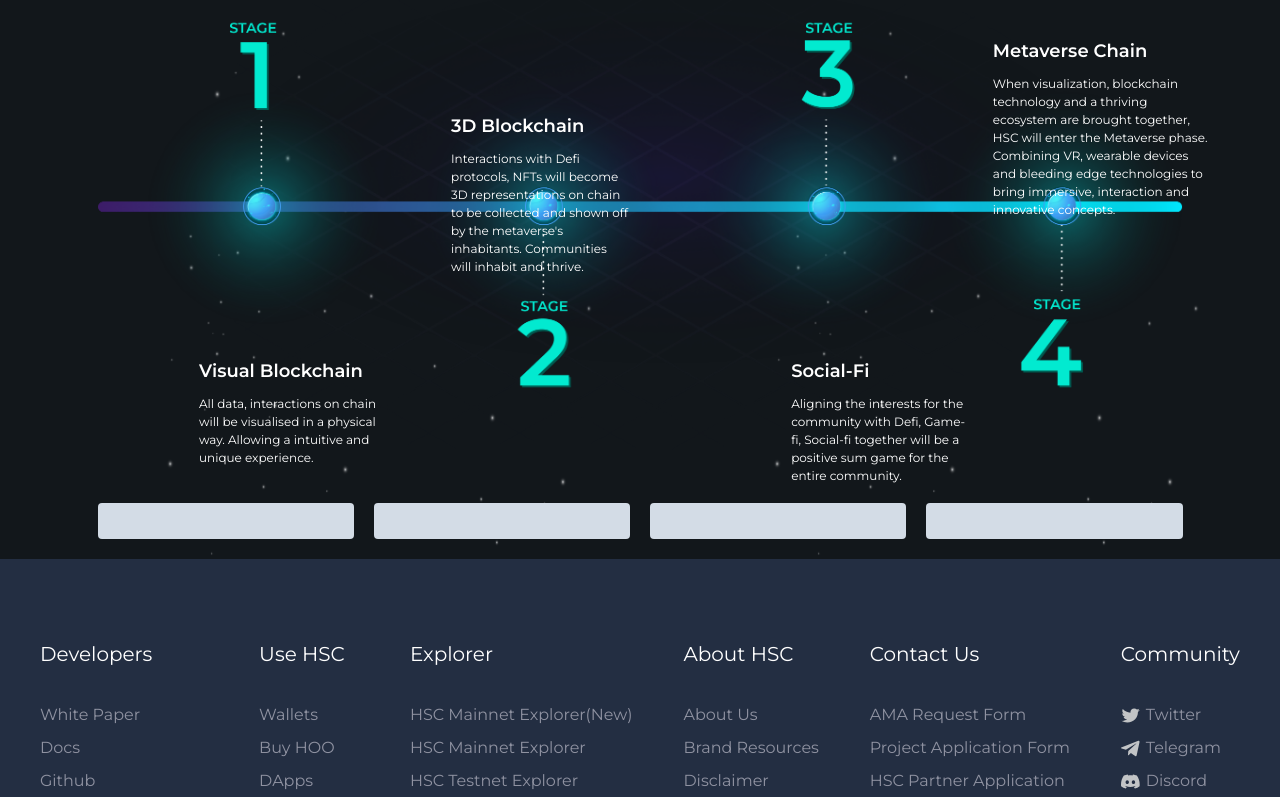
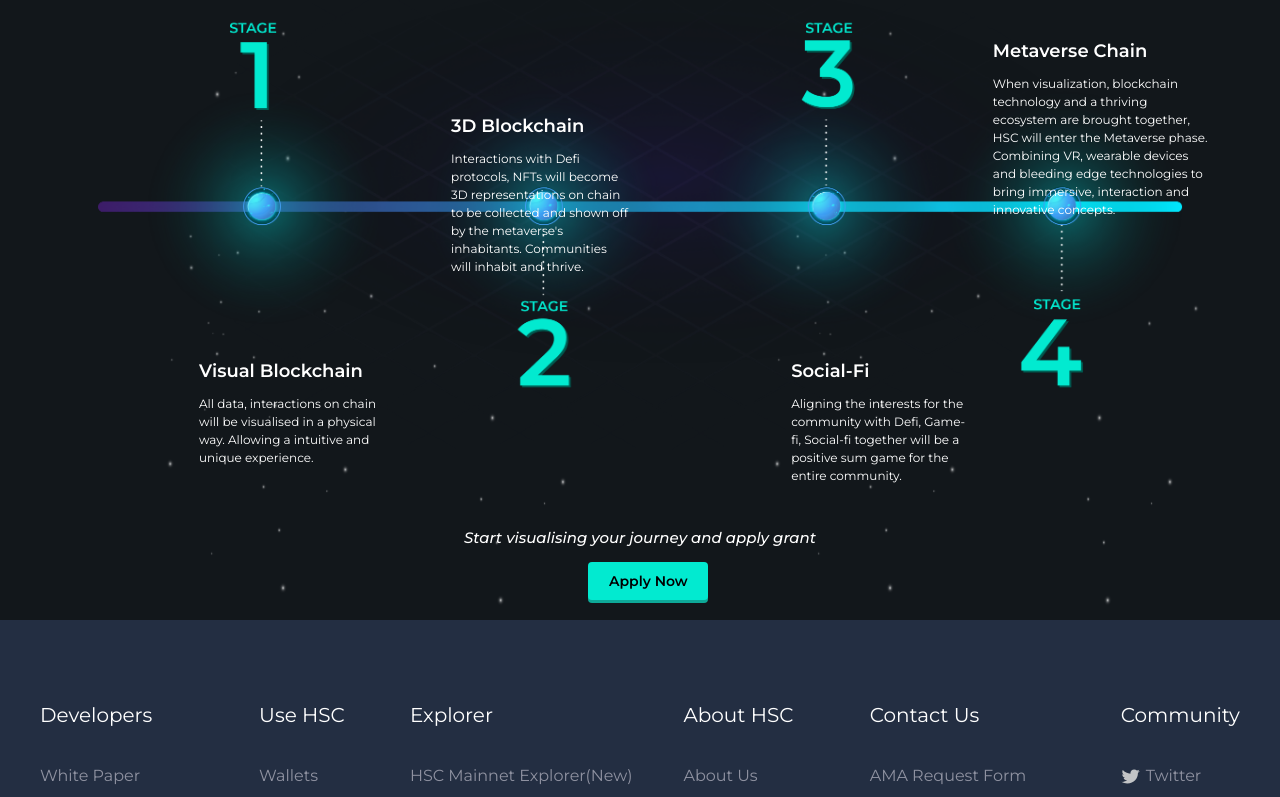
Before and after one commit to rizwanzaheer/hsc-revamp, a Vue app: page / in a window 1280 px wide. Shown: the part 1024-1821 px from the top of the page. Built offline with nearby package versions, Linux system fonts and the light colour scheme.

Commit message:
add the apply now button and paragraphs

```diff
--- a/src/pages/home/index.vue
+++ b/src/pages/home/index.vue
@@ -200,7 +200,7 @@
 
                 <!-- third row start -->
 
-                <el-col :span="21">
+                <!-- <el-col :span="21">
                     <el-row :gutter="20">
                         <el-col :span="6">
                             <div class="grid-content bg-purple"></div>
@@ -215,10 +215,28 @@
                             <div class="grid-content bg-purple"></div>
                         </el-col>
                     </el-row>
-                </el-col>
+                </el-col>-->
                 <!-- third row ends -->
             </el-row>
             <!-- Staging section ends -->
+
+            <!-- visualization section starts -->
+            <el-row justify="center">
+                <el-col :span="24">
+                    <p
+                        class="text-[15px] leading-[30px] font-[500] italic text-white text-center"
+                    >Start visualising your journey and apply grant</p>
+                </el-col>
+                <el-col :span="2">
+                    <CustomButton
+                        class="bg-[#02ead0] hover:bg-[#8FFDFF] hover:text-black mt-3 mr-[30px] justify:center"
+                        title="Apply Now"
+                        target="_blank"
+                        href="https://hoo.com"
+                    />
+                </el-col>
+            </el-row>
+            <!-- visualization section ends -->
         </div>
     </el-main>
 </template>
```
